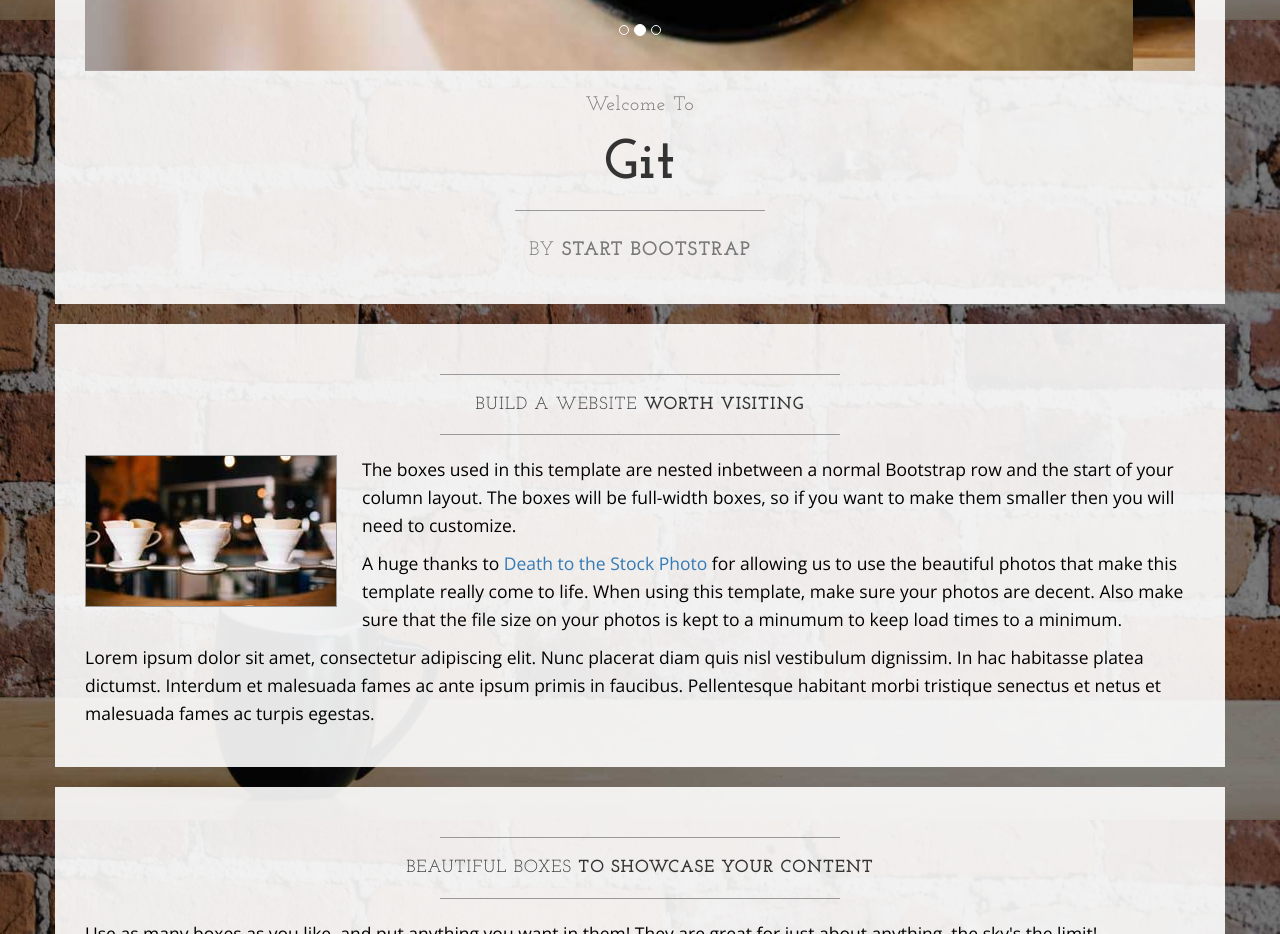
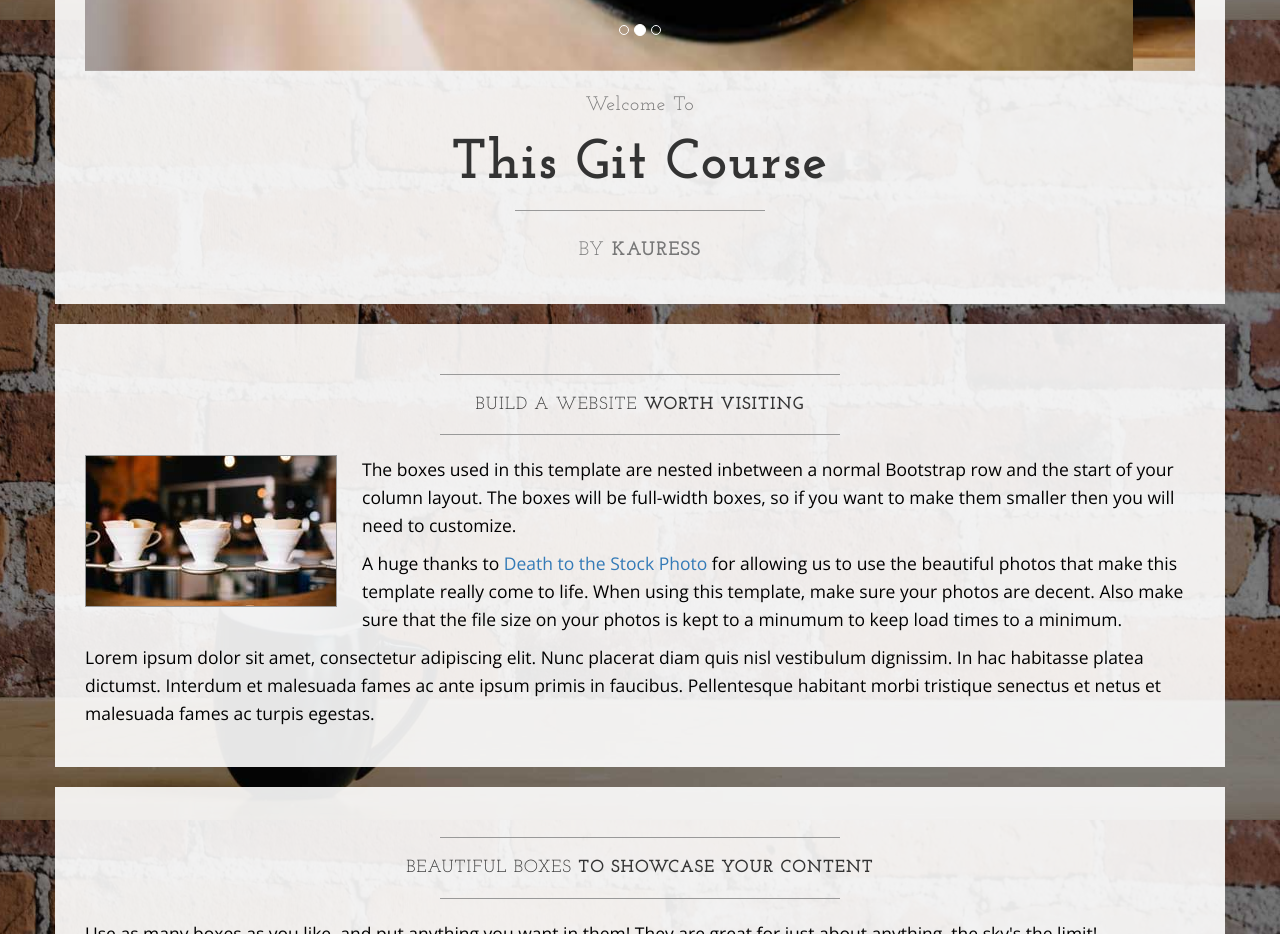
Before and after one commit to peteunited/git_course, a plain HTML site: page index.html in a window 1280 px wide. Shown: the part 780-1714 px from the top of the page. Drawn offline with nearby package versions, Linux system fonts and the light colour scheme.

Commit message:
Changed items after carousel

```diff
--- a/index.html
+++ b/index.html
@@ -108,11 +108,11 @@
                     <h2 class="brand-before">
                         <small>Welcome to</small>
                     </h2>
-                    <h1 class="brand-name">Git</h1>
+                    <h1 class="brand-name">This Git course</h1>
                     <hr class="tagline-divider">
                     <h2>
                         <small>By
-                            <strong>Start Bootstrap</strong>
+                            <strong>Kauress</strong>
                         </small>
                     </h2>
                 </div>
```
